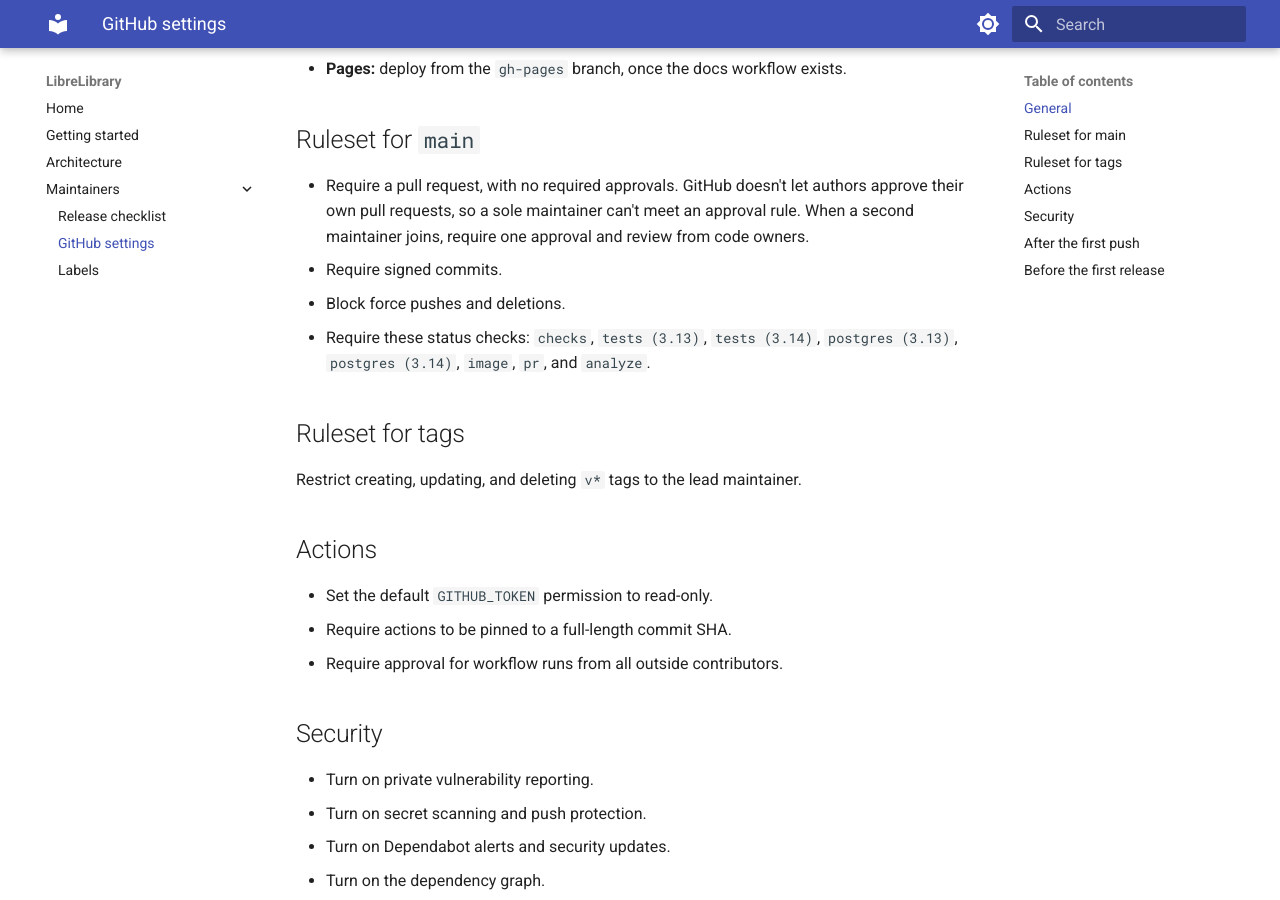
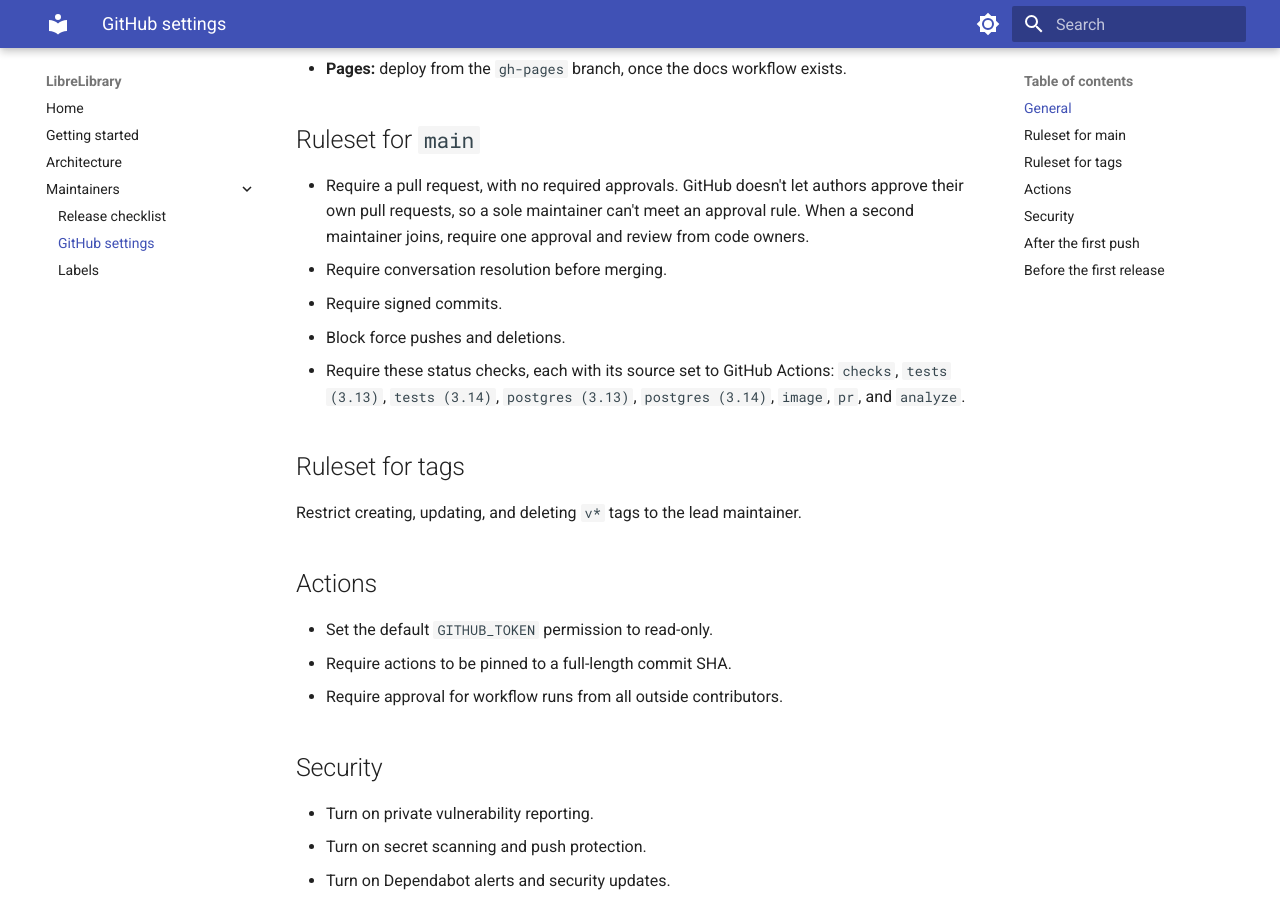
Before and after one commit to nkboedecker/LibreLibrary, an MkDocs documentation site: the page built from docs/maintainers/github-settings.md, in a window 1280 px wide and 900 px high, scrolled down 341 px. Built offline with MkDocs 1.6.1 and Material for MkDocs 9.7.7, drawn with Linux system fonts in a browser that asks for light colours; the version menu is left out.

Commit message:
docs: record conversation resolution and check sources in main ruleset (#2)
Signed-off-by: Natalie Boedecker <git@boedecker.dev>

```diff
--- a/docs/maintainers/github-settings.md
+++ b/docs/maintainers/github-settings.md
@@ -12,9 +12,10 @@ Apply these by hand. They can't be set from files in the repository.
 ## Ruleset for `main`
 
 - Require a pull request, with no required approvals. GitHub doesn't let authors approve their own pull requests, so a sole maintainer can't meet an approval rule. When a second maintainer joins, require one approval and review from code owners.
+- Require conversation resolution before merging.
 - Require signed commits.
 - Block force pushes and deletions.
-- Require these status checks: `checks`, `tests (3.13)`, `tests (3.14)`, `postgres (3.13)`, `postgres (3.14)`, `image`, `pr`, and `analyze`.
+- Require these status checks, each with its source set to GitHub Actions: `checks`, `tests (3.13)`, `tests (3.14)`, `postgres (3.13)`, `postgres (3.14)`, `image`, `pr`, and `analyze`.
 
 ## Ruleset for tags
 
```
